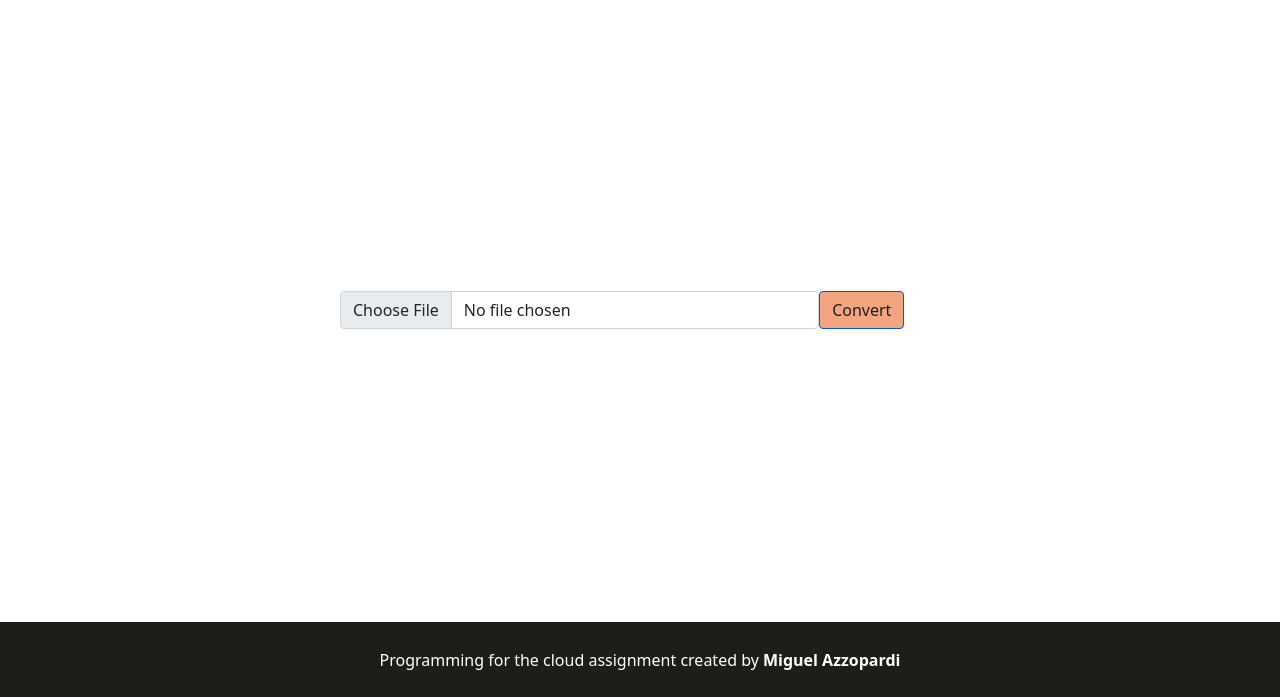
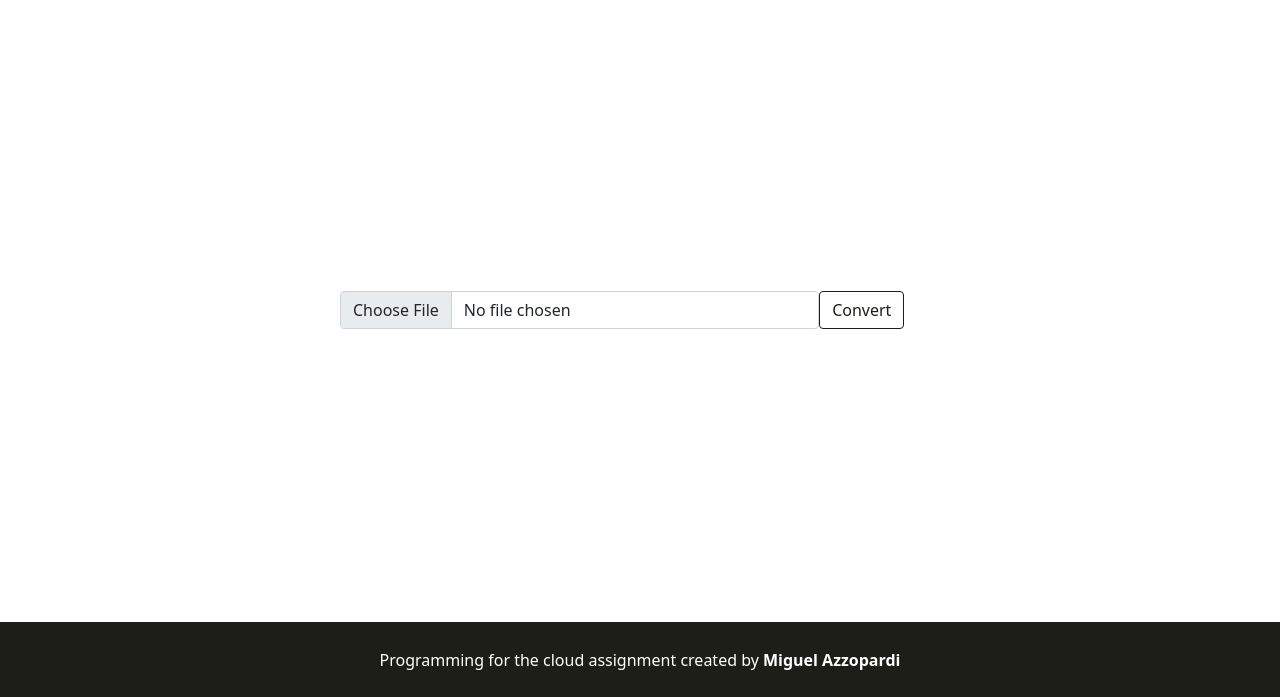
Before and after one commit to MiguelAzzopardi/CloudLesson1, a plain HTML site: page frontend/index.html in a window 1280 px wide. In both pictures the pointer is over the button "Convert". Shown: the part 103-800 px from the top of the page. Drawn offline with nearby package versions, Linux system fonts and the light colour scheme; files that its build step writes are made by us from their sources; files whose address does not match are found by name.

Commit message:
New HTML Final 5

```diff
--- a/frontend/public/assets/css/style.css
+++ b/frontend/public/assets/css/style.css
@@ -134,6 +134,7 @@ header nav a{
     font-weight: 400;
     margin: auto;
 
+    border-color: #1D1E18;
     color: white;
     background-color: rgb(241, 98, 32);
 }
@@ -141,7 +142,7 @@ header nav a{
     margin: auto;
 
     color: #1D1E18;
-    background-color: rgb(243, 165, 129);
+    background-color: white;
 }
 
 .upload_area h1{
```
